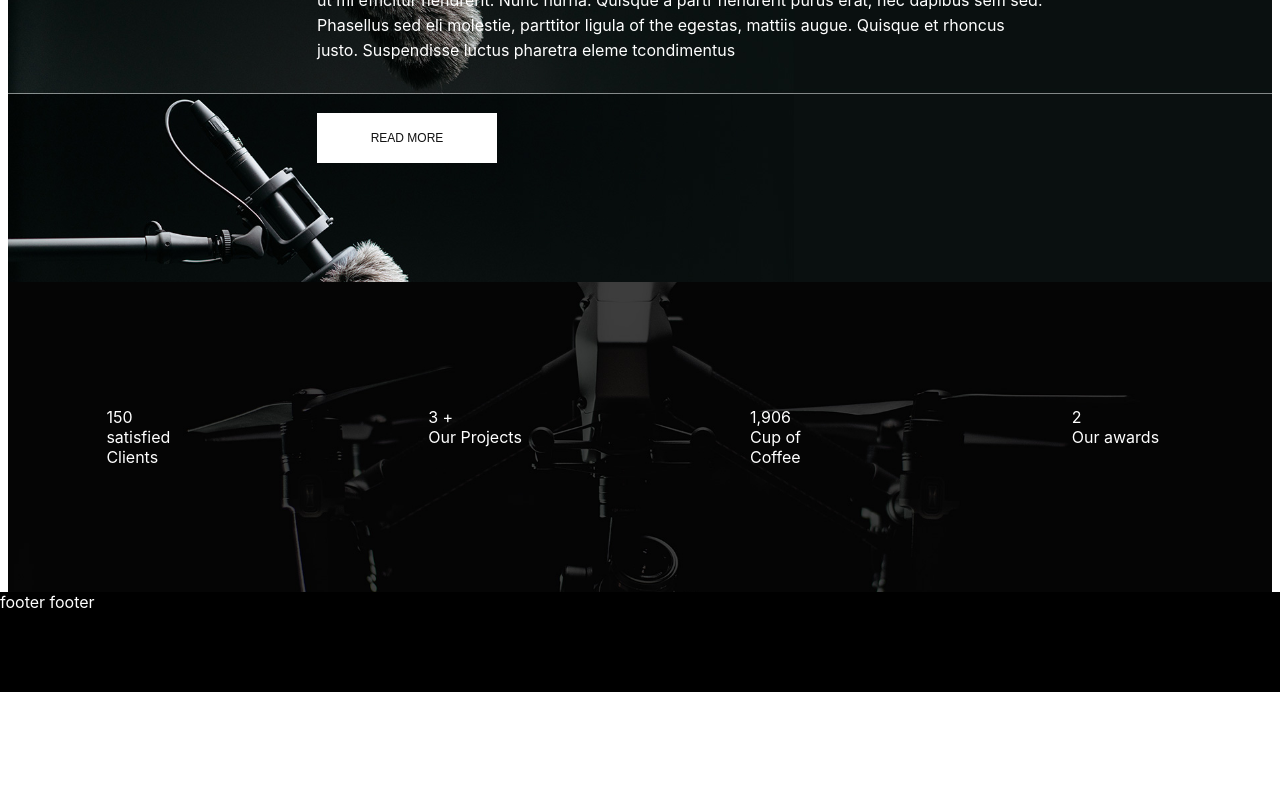
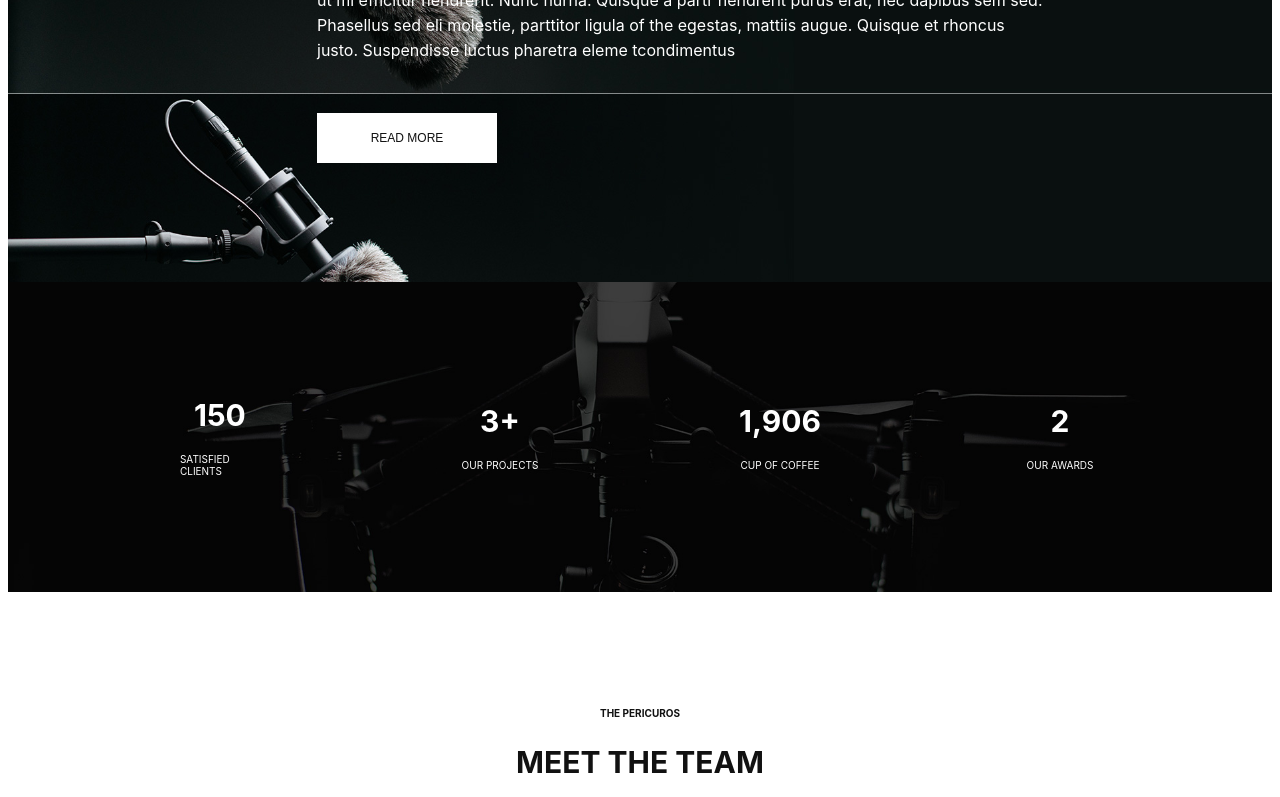
Before and after one commit to Mario-Arista/proj-html-vuejs, a Vue app: page / in a window 1280 px wide. Shown: the part 2000-2797 px from the top of the page. Before the commit the page ends 2692 px from the top, so only its background shows below. Built offline with nearby package versions, Linux system fonts and the light colour scheme.

Commit message:
Team section done

```diff
--- a/src/components/AppHeader.vue
+++ b/src/components/AppHeader.vue
@@ -55,6 +55,7 @@ export default {
 </script>
 
 <template>
+
     <header>
 
         <div class="row-nav">
@@ -95,6 +96,7 @@ export default {
         </div>
 
     </header>
+
 </template>
 
 <style lang="scss">
--- a/src/components/AppMain.vue
+++ b/src/components/AppMain.vue
@@ -98,7 +98,10 @@ export default {
         <SectionAboutUS></SectionAboutUS>
 
         <SectionWorks></SectionWorks>
+
+        <!-- SECTION  -->
         <SectionNumbers></SectionNumbers>
+
         <SectionTeam></SectionTeam>
         <SectionQuotes></SectionQuotes>
         <SectionBlog></SectionBlog>
@@ -115,7 +118,7 @@ main {
 
     .container-services {
 
-        max-width: 1200px;
+        max-width: 1400px;
         margin: 0 auto;
         padding: 115px 0px;
 
--- a/src/components/Sections/SectionNumbers.vue
+++ b/src/components/Sections/SectionNumbers.vue
@@ -13,7 +13,7 @@ export default {
 
         <div class="row-numbers">
 
-            <div class="numbers">
+            <div id="numbers">
 
                 <div class="number-el">
                     <div class="result">150</div>
@@ -21,7 +21,7 @@ export default {
                 </div>
 
                 <div class="number-el">
-                    <div class="result">3 +</div>
+                    <div class="result">3+</div>
                     <div class="text-number">Our Projects</div>
                 </div>
 
@@ -59,15 +59,35 @@ export default {
     background-size: cover;
     background-position-y: 500px;
 
-    .numbers {
+    #numbers {
         display: flex;
-        max-width: 1200px;
-        gap: 220px;
+        gap: 200px;
+
+        max-width: 1400px;
 
         color: $primary_white;
 
         .number-el {
-            width: calc(100% / 4 - 220px / 4 * 3)
+            display: flex;
+            flex-direction: column;
+            align-items: center;
+            justify-content: center;
+            gap: 20px;
+
+            width: calc(100% / 4 - 200px / 4 * 3);
+
+            .result {
+
+                font-size: 30px;
+                font-weight: bold;
+            }
+
+            .text-number {
+                font-size: 10px;
+
+                text-transform: uppercase;
+                align-items: center;
+            }
 
         }
     }
--- a/src/components/Sections/SectionTeam.vue
+++ b/src/components/Sections/SectionTeam.vue
@@ -9,12 +9,115 @@ export default {
 
 <template>
 
+    <section class="container-fluid">
 
+        <div class="row-team">
+
+            <h4>The Pericuros</h4>
+            <h2>Meet The team</h2>
+
+            <div class="team">
+
+                <div class="single-member">
+                    <img src="/img/Team-1.jpg" alt="Foto di Fabrizio Guerra, Main Director di CINEMATO">
+                    <div class="name-team-member">Fabricio Guerra</div>
+                    <div class="position-team-member">Main Director</div>
+                </div>
+
+                <div class="single-member">
+                    <img src="/img/Team-2.jpg" alt="Foto di Umberto Pagoda, Main Writer di CINEMATO">
+                    <div class="name-team-member">Umberto Pagoda</div>
+                    <div class="position-team-member">Main Writer</div>
+                </div>
+
+                <div class="single-member">
+                    <img src="/img/Team-3.jpg" alt="Foto di Gloria Ricasso, Main Producer di CINEMATO">
+                    <div class="name-team-member">Gloria Ricasso</div>
+                    <div class="position-team-member">Main Producer</div>
+                </div>
+
+                <div class="single-member">
+                    <img src="/img/Team-4.jpg" alt="Foto Lio Napoin, Cameraman di CINEMATO">
+                    <div class="name-team-member">Lio Napoin</div>
+                    <div class="position-team-member">Cameraman</div>
+                </div>
+
+            </div>
+
+        </div>
+
+    </section>
 
 </template>
 
-<style lang="scss" scoped>
+<style lang="scss">
+
+@use '../../style/variables.scss' as *;
+
+.row-team {
+   margin: 0 auto;
+
+   padding: 115px 0px;
+
+    max-width: 1400px;
+    background-color: $primary_white;
+    color: $primary_color;
+
+    h4 {
+        text-transform: uppercase;
+        text-align: center;
+        font-size: 10px;
+
+        padding-bottom: 25px;
+    }
+
+    h2 {
+        text-transform: uppercase;
+        text-align: center;
+        font-size: 30px;
+
+        padding-bottom: 40px;
+    }
+
+    .team {
+        display: flex;
+        align-items: center;
+        gap: 30px;
+
+        .single-member {
+            display: flex;
+            flex-direction: column;
+            justify-content: flex-start;
+
+            width: calc(100% / 4 - 30px / 4 * 3);
+
+            img {
+                width: 100%;
+                display: block;
+
+                padding-bottom: 20px;
+            }
+
+            .name-team-member {
+                text-transform: uppercase;
+                font-weight: bold;
+                text-align: center;
+                font-size: 14px;
+
+                padding-bottom: 15px;
+            }
+            .position-team-member {
+                text-align: center;
+                font-size: 12px;
+                color: $secondary_color;
+            }
+
+        }
 
 
 
+    }
+
+}
+
 </style>
```
